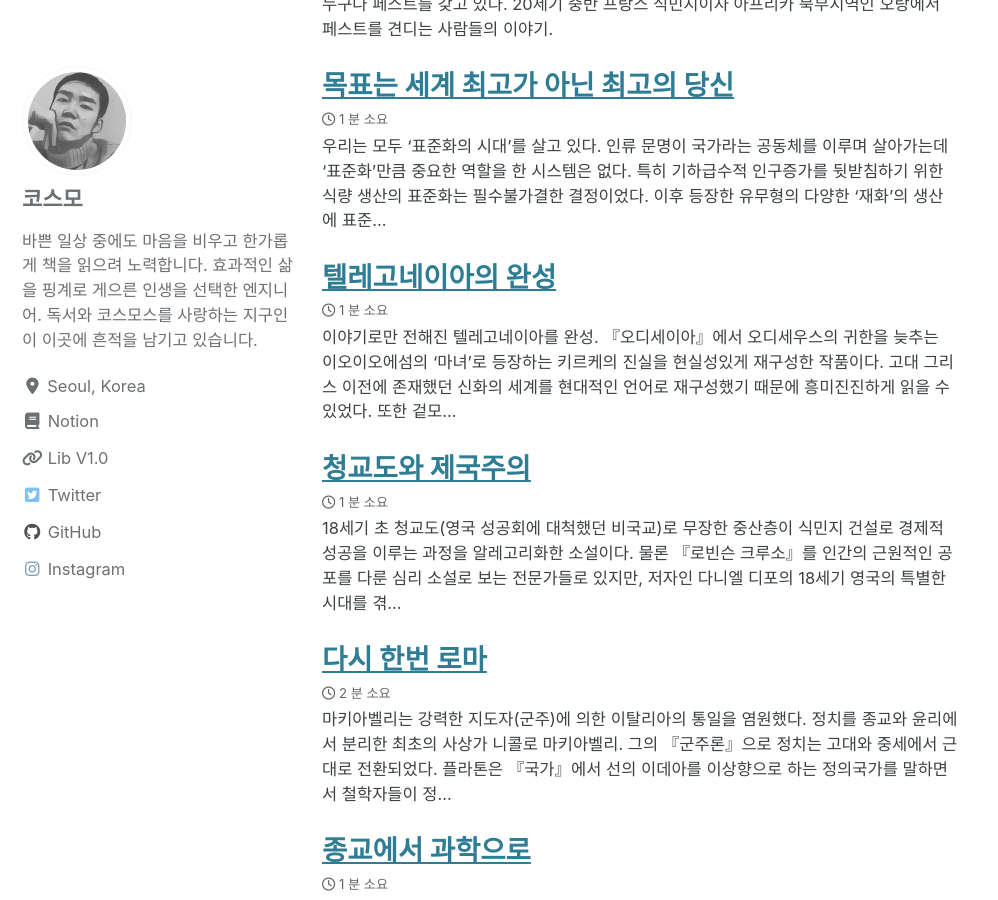
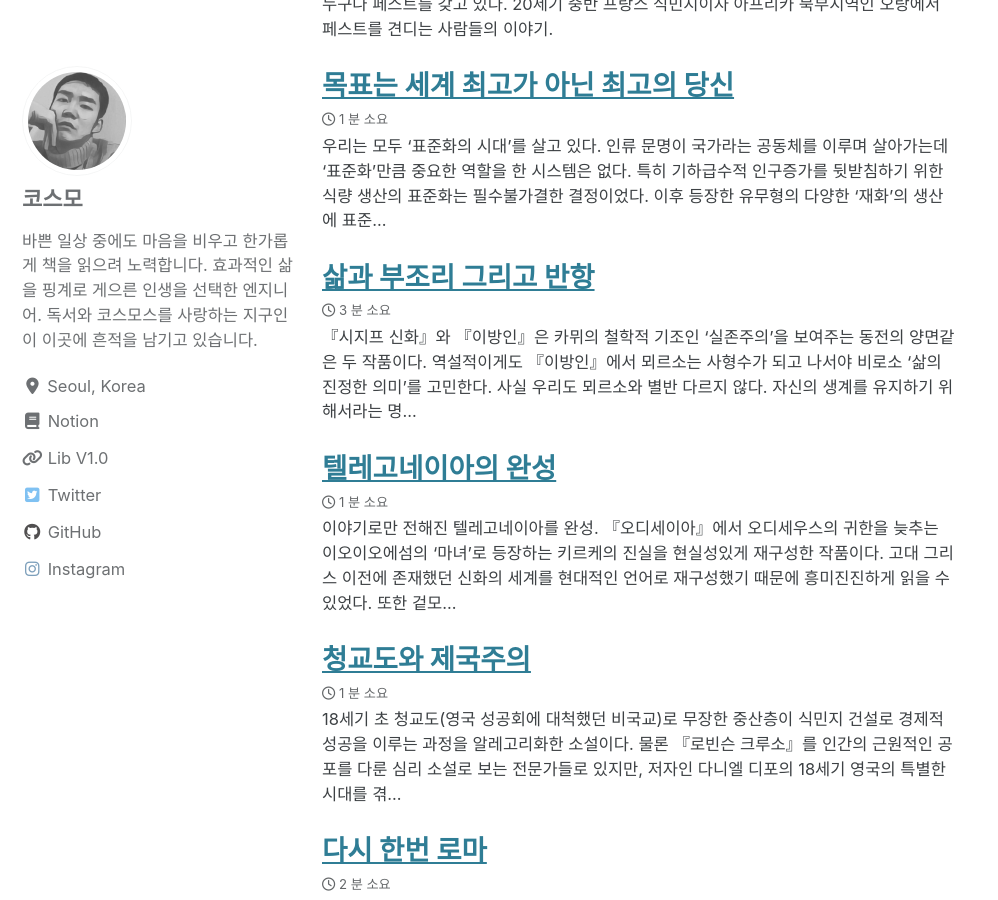
Before and after one commit to deftone2000/cosmo-s-archive, a Jekyll site: the page built from _pages/year-archive.md, in a window 1280 px wide and 900 px high, scrolled down 1949 px. Shown: the whole window, without its empty margins (0-998 px from the left). Built offline with Jekyll 4.4.1, drawn with Linux system fonts in a browser that asks for light colours; cached includes are drawn as plain includes; nearby versions of some CDN libraries; comment, search, counter and statistics services are not loaded; a style sheet for code colours, icons or effects is not loaded.

Commit message:
no message

```diff
--- a/_data/navigation.yml
+++ b/_data/navigation.yml
@@ -241,6 +241,25 @@ darkhorse:
   - title: "추가 정보"
     children:
       - title: "396쪽"
+
+# 시지프 신화
+le-mythe-de-sisyphe:
+  - title: "저자"
+    children:
+      - title: "알베르 까뮈"
+        url:
+  - title: "번역"
+    children:
+      - title: "김화영"
+  - title: "출판"
+    children:
+      - title: "민음사"
+  - title: "출간 정보"
+    children:
+      - title: "2016년 06월 17일"
+  - title: "추가 정보"
+    children:
+      - title: "332쪽"
 
 # 키르케
 circe:
--- a/_data/reading.yml
+++ b/_data/reading.yml
@@ -208,7 +208,7 @@ list:
         trans: 김화영
         pub:
         pub_info:
-        post_link:
+        post_link: /책리뷰/le-mythe-de-sisyphe/
         star: true
 
       - title: "빅 슬립"
```
Also changed, not shown: _posts/2021-09-07-le-mythe-de-sisyphe.md (added, +32 -0 lines).
